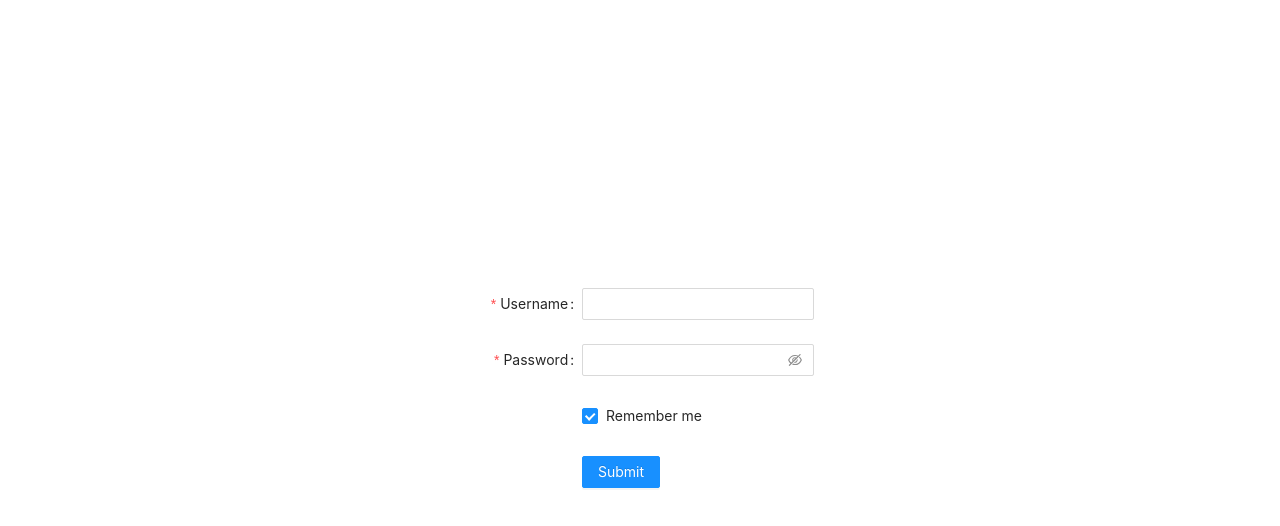
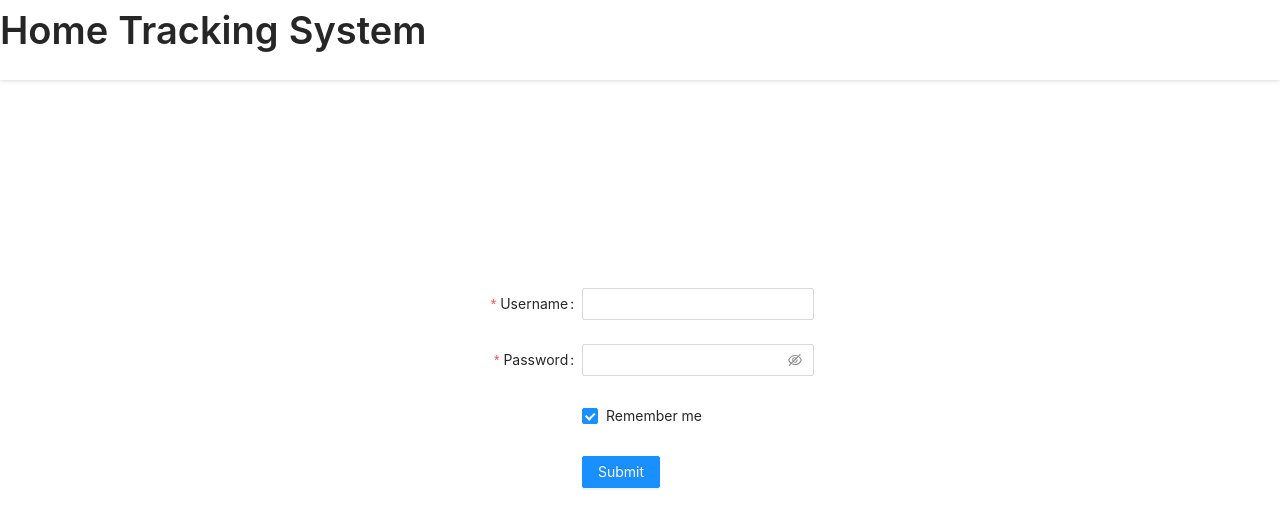
Before and after one commit to enesmozer/homework-tracking, a React (Create React App) app: page /login in a window 1280 px wide. Shown: the top 526 px of the page. Built offline with nearby package versions, Linux system fonts and the light colour scheme; no server answers.

Commit message:
header implemented

```diff
--- a/src/App.css
+++ b/src/App.css
@@ -6,6 +6,7 @@
   flex-direction: column;
   justify-content: center;
   align-items: center;
+  position: relative;
 }
 .teacher-list {
   width: 100%;
@@ -27,3 +28,14 @@
   align-items: center;
   flex-wrap: wrap;
 }
+.header {
+  display: flex;
+  justify-content: space-between;
+  align-items: center;
+  width: 100%;
+  height: 10%;
+  background-color: #fff;
+  box-shadow: 0px 0px 5px #ccc;
+  position: absolute;
+  top: 0;
+}
--- a/src/App.tsx
+++ b/src/App.tsx
@@ -1,14 +1,20 @@
 import { useEffect } from "react";
 import { useNavigate } from "react-router-dom";
+import  Header  from "./components/Header";
 import "./App.css";
 
 function App() {
   const navigate = useNavigate();
-  const loginUser = localStorage.getItem("loginUser");
+  const loginUser = JSON.parse(localStorage.getItem("loginUser") || "{}");
+
   useEffect(() => {
-    if (!loginUser) navigate("/login");
-  }, [loginUser,navigate]);
+    if (!Object.keys(loginUser).length) {
+      navigate("/login");
+    }
+  }, [navigate]);
 
-  return <div className="main"></div>;
+  return (
+    <Header />
+  )
 }
 export default App;
```
